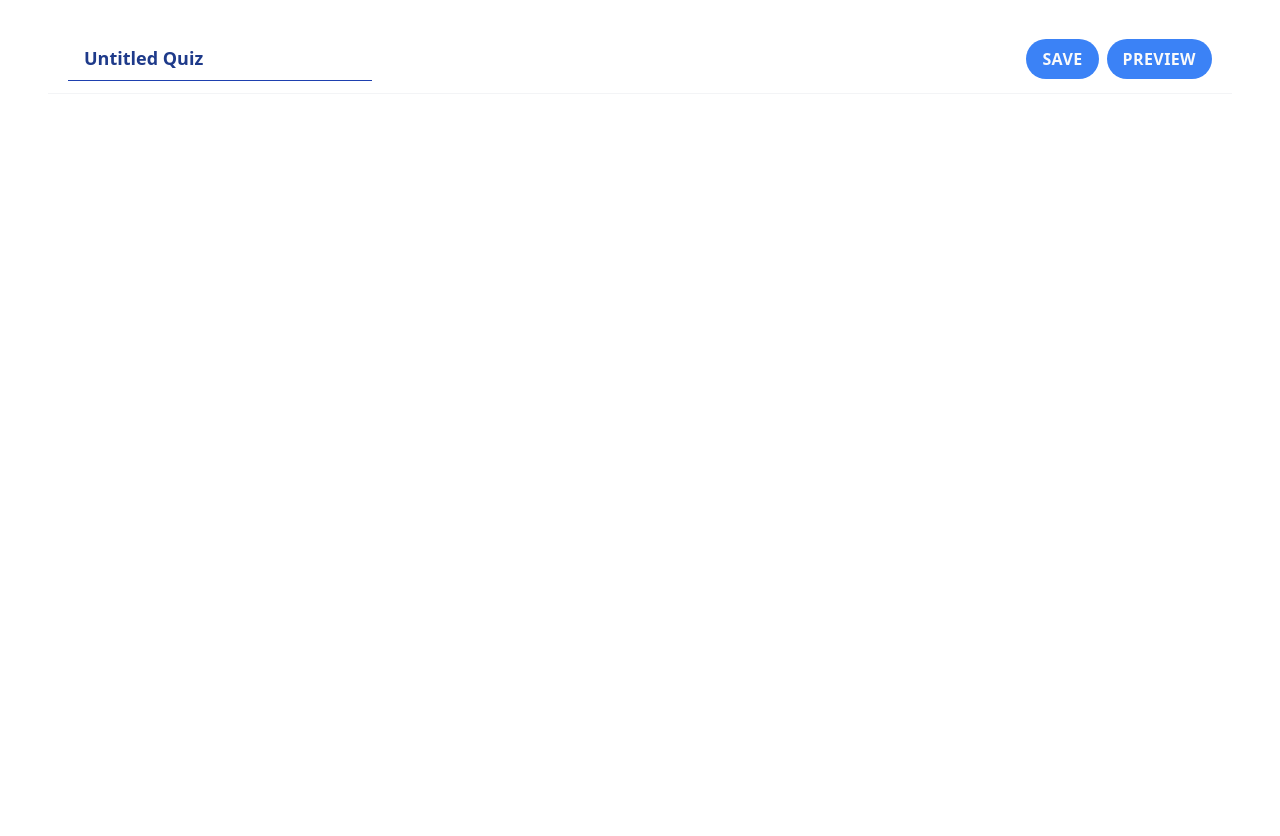
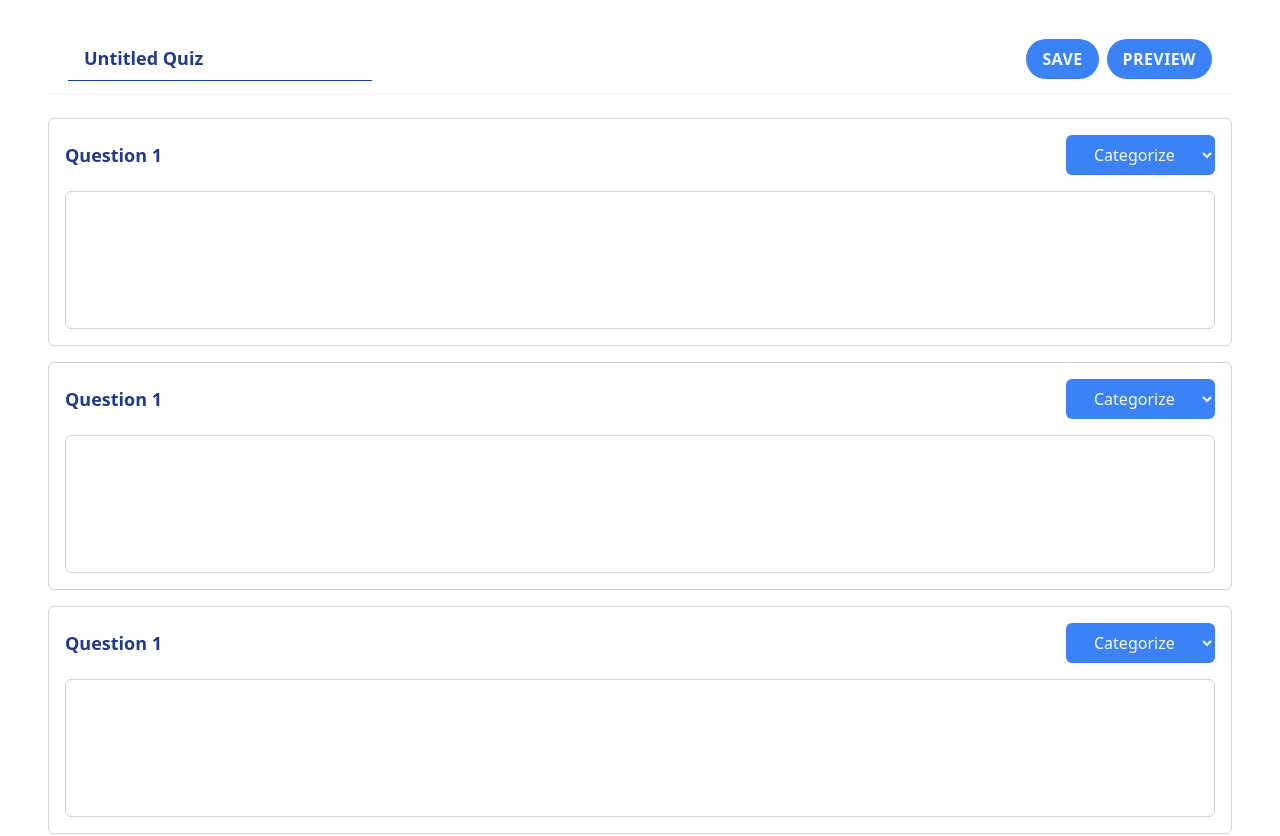
Before and after one commit to hashib786/HashibTester, a React (Vite) app in the folder frontend/: page /question in a window 1280 px wide. Shown: the top 836 px of the page. Before the commit the page ends 800 px from the top, so only its background shows below. Built offline with nearby package versions, Linux system fonts and the light colour scheme.

Commit message:
Created reusable text area

```diff
--- a/frontend/src/features/questioin/QuestionBox.tsx
+++ b/frontend/src/features/questioin/QuestionBox.tsx
@@ -1,9 +1,11 @@
 import QuestionHeader from "./QuestionHeader";
+import QuestionList from "./QuestionList";
 
 const QuestionBox = () => {
   return (
-    <main className="text-blue-900 min-h-screen py-6 px-12 max-w-7xl mx-auto">
+    <main className="text-blue-900 min-h-screen py-6 px-12 max-w-7xl mx-auto flex flex-col gap-y-6">
       <QuestionHeader />
+      <QuestionList />
     </main>
   );
 };
--- /dev/null
+++ b/frontend/src/features/questioin/QuestionItem.tsx
@@ -0,0 +1,13 @@
+import TextArea from "../../ui/TextArea";
+import QuestionItemHeader from "./QuestionItemHeader";
+
+const QuestionItem = () => {
+  return (
+    <div className="border flex flex-col gap-y-4 border-gray-300 rounded-md p-4">
+      <QuestionItemHeader />
+      <TextArea />
+    </div>
+  );
+};
+
+export default QuestionItem;
--- /dev/null
+++ b/frontend/src/features/questioin/QuestionItemHeader.tsx
@@ -0,0 +1,23 @@
+const QuestionItemHeader = () => {
+  return (
+    <header className="flex gap-4 justify-between items-center">
+      <h1 className="text-lg font-semibold">
+        Question <span>1</span>
+      </h1>
+
+      <select className="bg-blue-500 outline-none text-gray-50 px-6 py-2 rounded-md">
+        <option className="border-b bg-blue-950 py-3 text-lg" value="">
+          Categorize
+        </option>
+        <option className="border-b bg-blue-950 py-3 text-lg" value="">
+          Cloze
+        </option>
+        <option className="border-b bg-blue-950 py-3 text-lg" value="">
+          MCQ
+        </option>
+      </select>
+    </header>
+  );
+};
+
+export default QuestionItemHeader;
--- /dev/null
+++ b/frontend/src/features/questioin/QuestionList.tsx
@@ -0,0 +1,14 @@
+import QuestionItem from "./QuestionItem";
+
+const QuestionList = () => {
+  return (
+    <div className="flex flex-col gap-y-4 ">
+      <QuestionItem />
+      <QuestionItem />
+      <QuestionItem />
+      <QuestionItem />
+    </div>
+  );
+};
+
+export default QuestionList;
--- /dev/null
+++ b/frontend/src/ui/TextArea.tsx
@@ -0,0 +1,17 @@
+type Props = {
+  rows?: number;
+  placeholder?: string;
+};
+
+const TextArea = ({ rows = 5, placeholder = "" }: Props) => {
+  return (
+    <textarea
+      className="resize-none border px-4 py-2 tracking-wide outline-none border-gray-300 w-full rounded-md"
+      cols={30}
+      rows={rows}
+      placeholder={placeholder}
+    ></textarea>
+  );
+};
+
+export default TextArea;
```
